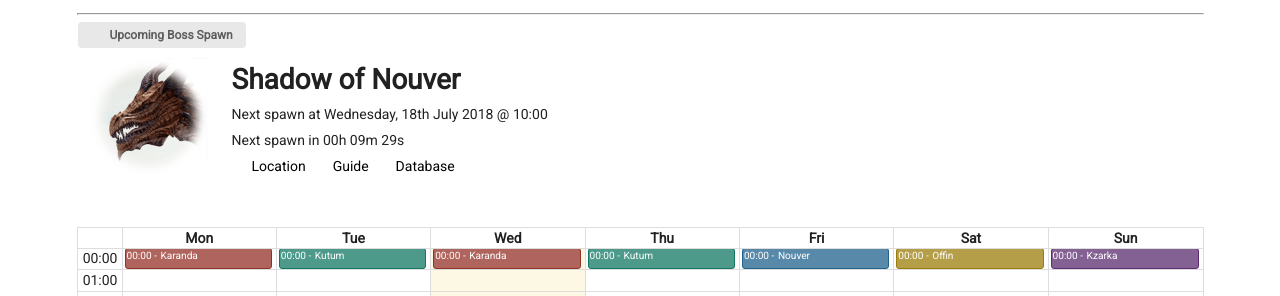
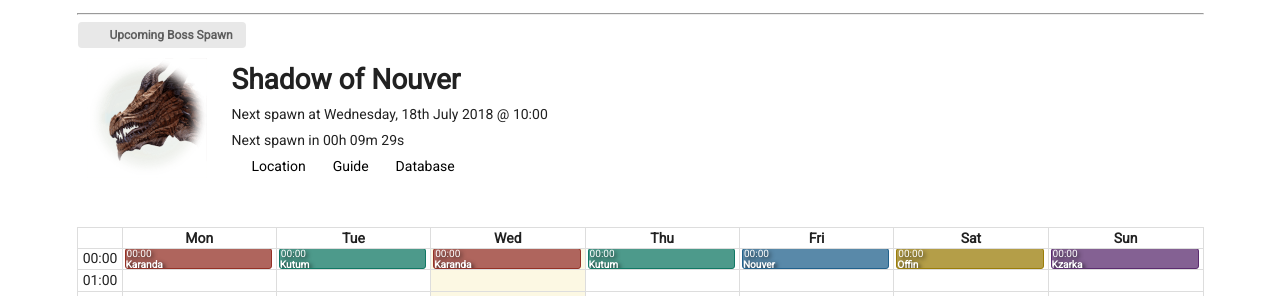
Before and after one commit to BourbonCrow/bdobosstimer, a plain HTML site: page index.html in a window 1280 px wide. Shown: the part 504-800 px from the top of the page. Drawn offline with Linux system fonts and the light colour scheme; a web font is replaced by a local one.

Commit message:
Time and boss name on different lines + text shadow

```diff
--- a/index.html
+++ b/index.html
@@ -23,6 +23,7 @@
     <link rel="stylesheet" type="text/css" href="static/semantic/dist/components/divider.css">
     <link rel="stylesheet" type="text/css" href="static/semantic/dist/components/icon.css">
     <link rel="stylesheet" type="text/css" href="static/semantic/dist/components/segment.css"> -->
+
     <link rel="stylesheet" type="text/css" href="static/semantic/dist/semantic.css">
     <!-- Full Calendar -->
     <link rel='stylesheet' href='static/fullcalendar/fullcalendar.css'/>
@@ -30,8 +31,8 @@
     <script src='static/fullcalendar/lib/moment.min.js'></script>
     <script src='static/fullcalendar/fullcalendar.js'></script>
     <!-- Site Properties -->
+    <link rel="stylesheet" type="text/css" href="static/css/bdobosstimer.css">
     <title>BDO Boss Timer</title>
-    <link rel="stylesheet" type="text/css" href="static/css/bdobosstimer.css">
 </head>
 <!-- Body -->
 <body>
--- a/static/css/bdobosstimer.css
+++ b/static/css/bdobosstimer.css
@@ -66,3 +66,19 @@ body {
 .next-boss-content-meta-link {
     color: black;
 }
+
+.fc-time-grid-event.fc-short .fc-title {
+    display: block !important;
+}
+.fc-event {
+line-height: 0.9;
+text-shadow: 2px 2px 4px rgba(0,0,0,0.8) !important;
+}
+
+.fc-time-grid-event.fc-short .fc-time:after {
+    content: "" !important;
+}
+
+.fc-title {
+    font-weight: bold;
+}
```
